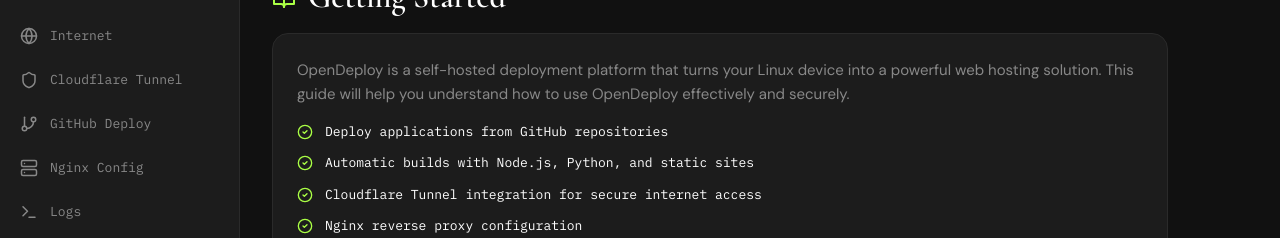
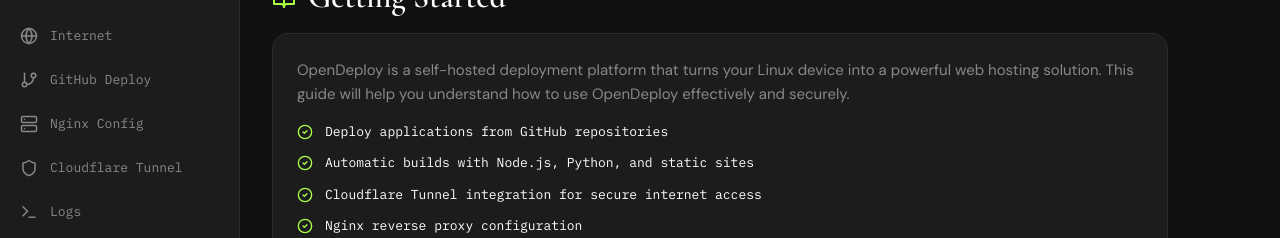
Before and after one commit to Harshit-Patel01/WebEl, a Next.js app in the folder frontend/: page /help in a window 1280 px wide. Shown: the part 161-399 px from the top of the page. Built offline with nearby package versions, Linux system fonts and the light colour scheme; no server answers.

Commit message:
modified:   frontend/components/layout/Sidebar.tsx

```diff
--- a/frontend/components/layout/Sidebar.tsx
+++ b/frontend/components/layout/Sidebar.tsx
@@ -19,9 +19,9 @@
   { label: 'Overview', path: '/dashboard', icon: 'LayoutDashboard' },
   { label: 'WiFi Setup', path: '/wifi', icon: 'Wifi', complete: false},
   { label: 'Internet', path: '/internet', icon: 'Globe', complete: false},
-  { label: 'Cloudflare Tunnel', path: '/tunnel/dashboard', icon: 'Shield' },
   { label: 'GitHub Deploy', path: '/deploy', icon: 'GitBranch' },
   { label: 'Nginx Config', path: '/nginx', icon: 'Server' },
+  { label: 'Cloudflare Tunnel', path: '/tunnel/dashboard', icon: 'Shield' },
   { label: 'Logs', path: '/logs', icon: 'Terminal' },
 ]
 
```
